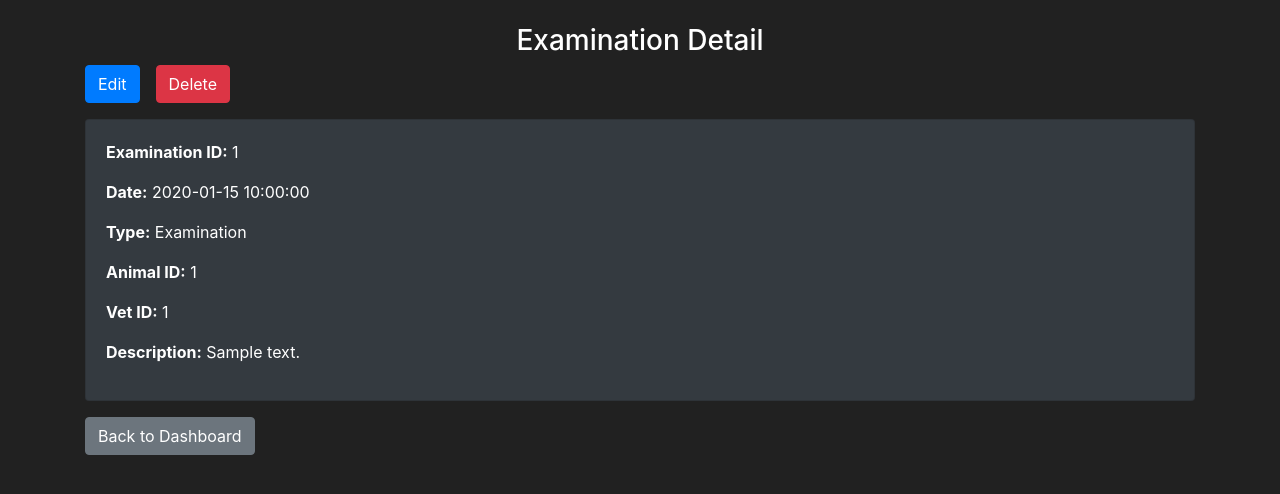
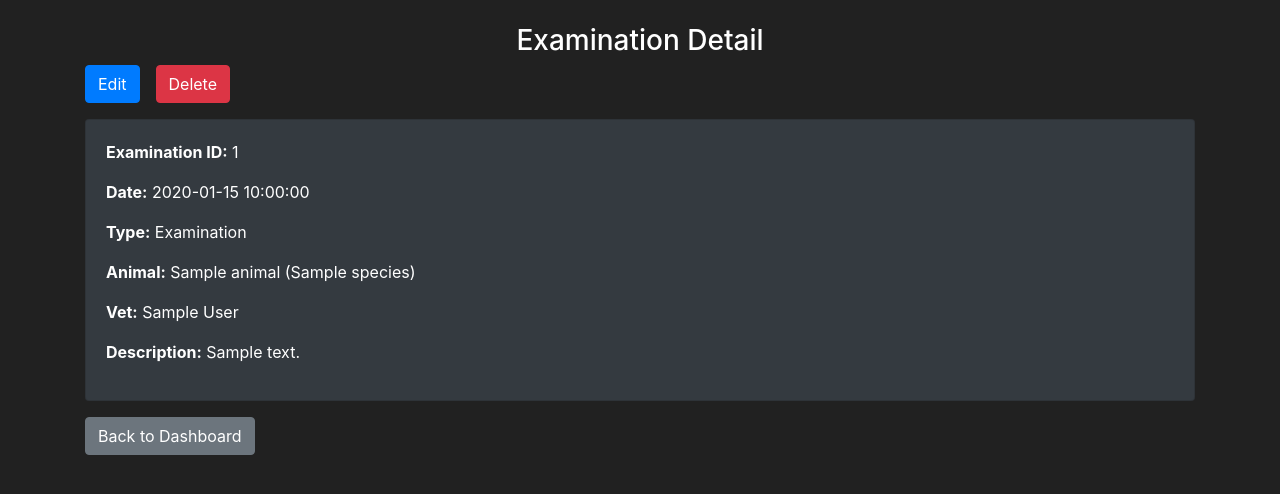
Before and after one commit to xmi74/IIS, a Flask app: template templates/vet/examination_detail.html in a window 1280 px wide. Shown: the part 58-552 px from the top of the page. Run offline with Flask 3, Linux system fonts and the light colour scheme; the template is opened without the code that fills it: most values are stand-ins (such as "Sample title", 1, 10 or a date in 2020).

Commit message:
fix: foreign keys now show full information instead of only ID

```diff
--- a/templates/vet/examination_detail.html
+++ b/templates/vet/examination_detail.html
@@ -33,8 +33,8 @@ Examination Detail
                     Examination
                 {% endif %}
             </p>
-            <p><strong>Animal ID:</strong> {{ specific_examination.animal_id }}</p>
-            <p><strong>Vet ID:</strong> {{ specific_examination.vet_id }}</p>
+            <p><strong>Animal:</strong> {{ specific_examination.animal.name }} ({{ specific_examination.animal.species }})</p>
+            <p><strong>Vet:</strong> {{ specific_examination.vet.first_name }} {{ specific_examination.vet.last_name }}</p>
             <p><strong>Description:</strong> {{ specific_examination.description or "No description available." }}</p>
             {% if specific_examination.type == 'vaccination' %}
                 <p><strong>Vaccination Type:</strong> {{ specific_examination.vaccination_type }}</p>
--- a/templates/vet/vets_examinations.html
+++ b/templates/vet/vets_examinations.html
@@ -51,7 +51,7 @@ Vet Dashboard
                                     Examination
                                 {% endif %}
                             </td>
-                            <td>{{ examination.animal_id }}</td>
+                            <td>{{ examination.animal.name }} ({{ examination.animal.species }})</td>
                             <td>
                                 <a href="{{ url_for('routes.examination_detail_page', examination_id=examination.id) }}" class="btn btn-info btn-sm">View Details</a>
                                 <a href="{{ url_for('routes.edit_examination_page', examination_id=examination.id) }}" class="btn btn-info btn-sm">Edit</a>
```
